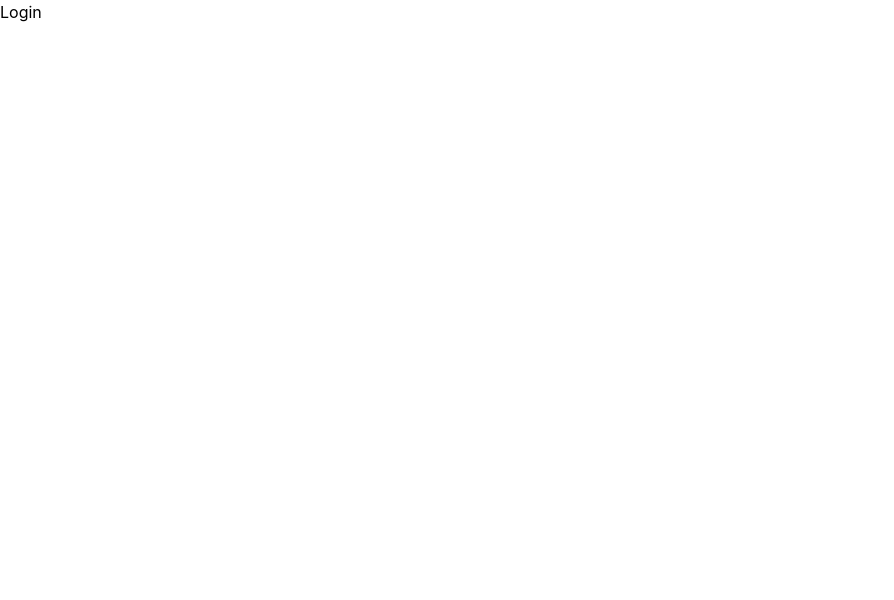
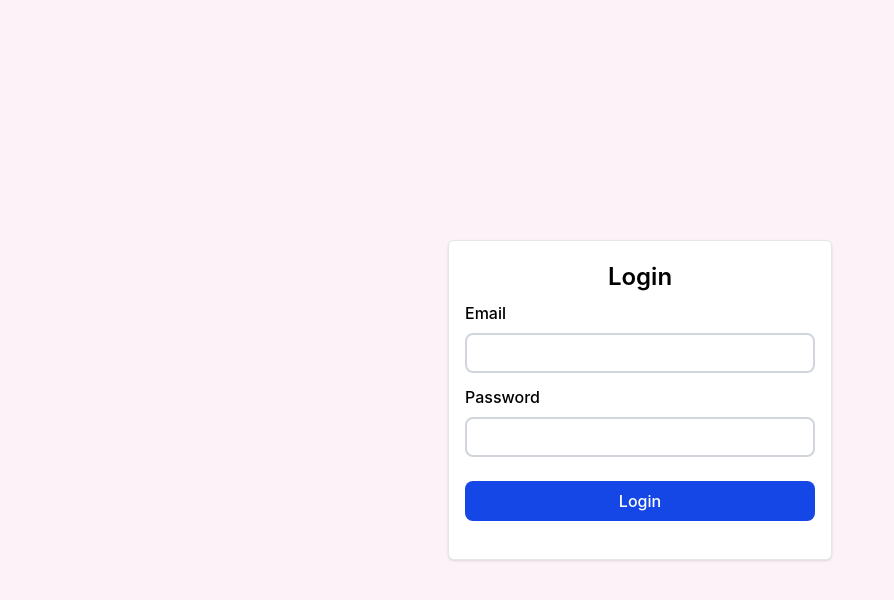
Before and after one commit to shakeelrehman501/Task-Management-System, a React app in the folder frontend/: page /login in a window 1280 px wide. Shown: the top 600 px of the page, without its empty margins (0-894 px from the left). Built offline with nearby package versions, Linux system fonts and the light colour scheme; the HTML template or start-up script is replaced by a standard one.

Commit message:
feat: add login with JWT and validation

```diff
--- a/frontend/src/api/authApi.js
+++ b/frontend/src/api/authApi.js
@@ -1,6 +1,11 @@
 import api from "./axios";
 
-export const register = async(payload)=>{
-    const {data} = await api.post('/register', payload);
-    return data;
-}
+export const register = async (payload) => {
+  const { data } = await api.post("/register", payload);
+  return data;
+};
+
+export const login = async (payload) => {
+  const  {data}  = await api.post("/login", payload);
+  return data;
+};
--- a/frontend/src/pages/Login.jsx
+++ b/frontend/src/pages/Login.jsx
@@ -1,10 +1,66 @@
+import { useState } from "react";
+import { login } from "../api/authApi";
+import { toast } from "react-hot-toast";
+import { useNavigate } from "react-router-dom";
+const Login = () => {
+  const navigate = useNavigate();
+  const [formData, setFormData] = useState({
+    email: "",
+    password: "",
+  });
+  const changeHandler = (e) => {
+    const { name, value } = e.target;
+    setFormData((prev) => ({
+      ...prev,
+      [name]: value,
+    }));
+  };
+  const submitHandler = async (e) => {
+    e.preventDefault();
+    try {
+      await login({ email: formData.email, password: formData.password });
+      setFormData({
+        email: "",
+        password: "",
+      });
+      toast.success("User login successfully");
+      navigate("/");
+    } catch (error) {
+      toast.error(error.response?.data?.message || "Something went wrong");
+    }
+  };
+  return (
+    <div className="min-h-screen flex items-center justify-center bg-pink-50 px-5">
+      <div className="bg-white min-h-80 min-w-50 max-w-sm w-full rounded-md shadow border border-gray-200 px-4 py-5">
+        <form onSubmit={submitHandler}>
+          <h1 className="text-center font-semibold text-2xl mb-2">Login</h1>
+          <div className="flex flex-col gap-2 mb-3">
+            <span className="font-medium">Email</span>
+            <input
+              type="text"
+              name="email"
+              value={formData.email}
+              onChange={changeHandler}
+              className="h-8 px-3 py-4.5  border-2 border-gray-300 rounded-lg w-full"
+            />
+          </div>
+          <div className="flex flex-col gap-2 mb-3">
+            <span className="font-medium">Password</span>
+            <input
+              type="text"
+              name="password"
+              value={formData.password}
+              onChange={changeHandler}
+              className="h-8 px-3 py-4.5 border-2 border-gray-300 rounded-lg w-full"
+            />
+          </div>
+          <button className="bg-blue-700 hover:bg-blue-800 cursor-pointer text-white font-medium w-full h-10 rounded-lg mt-3 ">
+            Login
+          </button>
+        </form>
+      </div>
+    </div>
+  );
+};
 
-const Login = () => {
-  return (
-    <div>
-        Login
-    </div>
-  )
-}
-
-export default Login
+export default Login;
```
